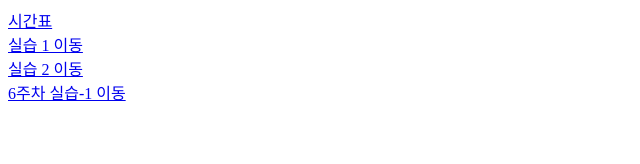
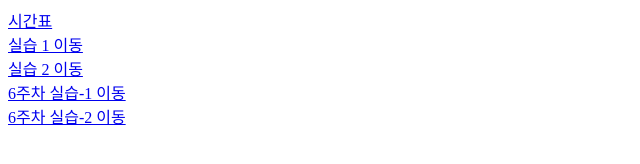
Before and after one commit to 1004jaeho/1004jaeho.github.io, a plain HTML site: page index.html in a window 1280 px wide. Shown: the whole page, without its empty margins (0-640 px from the left). Drawn offline with Linux system fonts and the light colour scheme.

Commit message:
Update index.html

```diff
--- a/index.html
+++ b/index.html
@@ -19,6 +19,9 @@
 	<div>
 		<a href="/pages/class6/study1.html">6주차 실습-1 이동</a>
 	</div>
+	<div>
+		<a href="/pages/class6/study2.html">6주차 실습-2 이동</a>
+	</div>
 </body>
 <script>
 </script>
```
